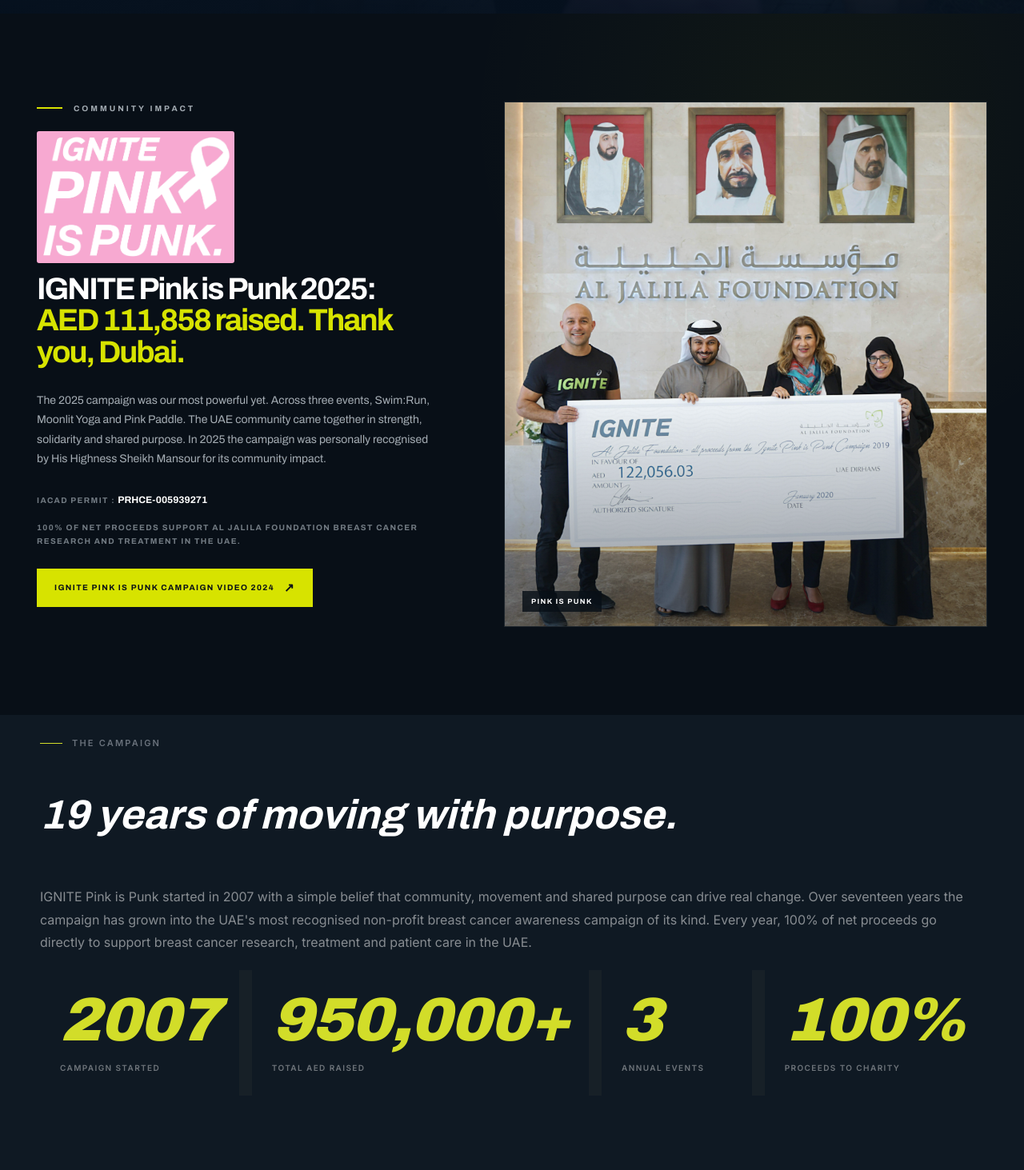
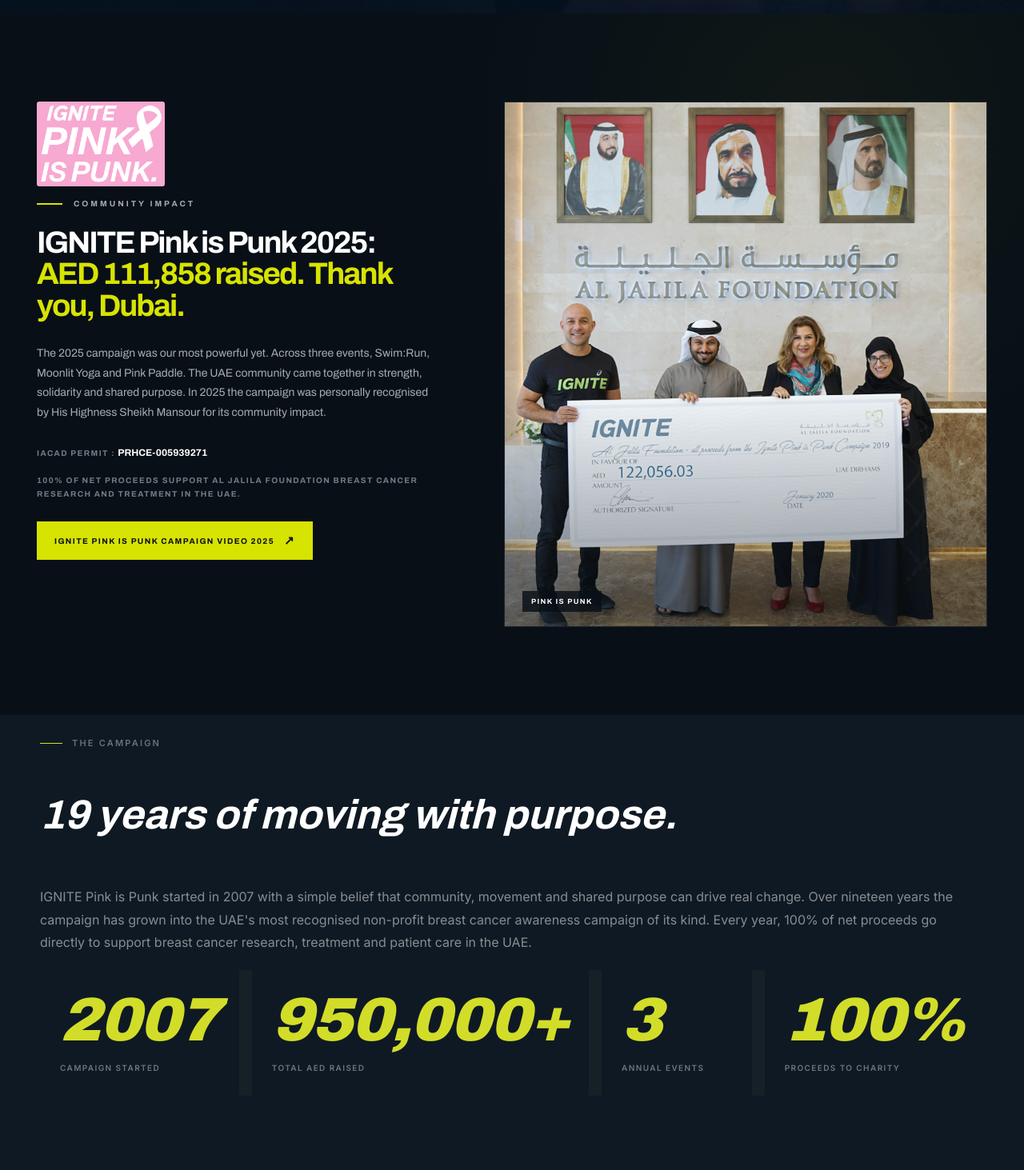
Before and after one commit to ivhub010/ignite.ae, a Next.js app: page /pink-is-punk in a window 1280 px wide. Shown: the part 980-2443 px from the top of the page at 80% size. Built offline with nearby package versions, Linux system fonts and the light colour scheme.

Commit message:
update all

```diff
--- a/app/globals.css
+++ b/app/globals.css
@@ -369,12 +369,12 @@ button{font-family:inherit}
 
 .pink-campaign-content {
   img{
-    max-width: 50%;
+    max-width: 160px;
     margin-bottom: 10px;
     border-radius: 3px;
 
     @media(max-width:767px){
-      max-width: 30%;
+      max-width: 120px;
     }
   }
 }
@@ -2710,7 +2710,7 @@ button{font-family:inherit}
 
   color: #fff;
 
-  font-size: 27px;
+  font-size: 24px;
   line-height: 1;
 
   font-weight: 700;
@@ -3238,7 +3238,8 @@ button{font-family:inherit}
   object-fit: contain;
   max-width: 25%;
   position: relative;
-  background: rgba(255, 255, 255, 0.8);
+  /* background: rgba(255, 255, 255, 0.8); */
+  filter: drop-shadow(0 4px 8px rgba(255, 255, 255, 0.7));
   padding: 10px;
   border-radius: 5px;
 }
--- a/app/page.tsx
+++ b/app/page.tsx
@@ -182,7 +182,7 @@ const LATEST_NEWS = [
     // link: 'https://ignite.ae/societe-generale/',
     link: '#',
     description:
-      'A fantastic afternoon with the Société Générale team! Colleagues from across the region joined us for a Beach Team Building session designed to challenge, energize, and strengthen collaboration. From engaging team exercises to problem-solving challenges, everyone brought their best. We concluded the day with a BBQ buffet and awards, celebrating achievements and creating lasting memories. At IGNITE, we create experiences that build stronger teams and meaningful connections. #TeamBuilding #EmployeeEngagement #Collaboration',
+      'A fantastic afternoon with the Société Générale team! Colleagues from across the region joined us for a Beach Team Building session designed to challenge, energize, and strengthen collaboration. From engaging team exercises to problem-solving challenges, everyone brought their best. We concluded the day with a BBQ buffet and awards, celebrating achievements and creating lasting memories. At IGNITE, we create experiences that build stronger teams and meaningful connections.',
   },
   {
     date: 'January 16, 2026',
@@ -191,7 +191,7 @@ const LATEST_NEWS = [
     // link: 'https://ignite.ae/promo-fix/',
     link: '#',
     description:
-      'A fantastic afternoon with the Pro Fix team! Following their team kick-off, we hosted an engaging session filled with energy, collaboration, and meaningful team challenges. It was inspiring to see everyone connect, have fun, and build stronger bonds. We look forward to partnering with this team again and creating more memorable experiences! #TeamBuilding #EmployeeEngagement #Collaboration',
+      'A fantastic afternoon with the Pro Fix team! Following their team kick-off, we hosted an engaging session filled with energy, collaboration, and meaningful team challenges. It was inspiring to see everyone connect, have fun, and build stronger bonds. We look forward to partnering with this team again and creating more memorable experiences!',
   },
   {
     date: 'January 08, 2026',
--- a/app/pink-is-punk/PinkIsPunkClient.tsx
+++ b/app/pink-is-punk/PinkIsPunkClient.tsx
@@ -237,13 +237,13 @@ export default function PinkIsPunkClient() {
       <section className="pink-campaign-section">
         <div className="pink-campaign-inner">
           <div className="pink-campaign-content">
+            <div className="pip-logo">
+              <img src="/assets/images/piplogo.png" alt="" />
+            </div>
+
             <p className="pink-campaign-eyebrow">
               Community Impact
             </p>
-
-            <div className="pip-logo">
-              <img src="/assets/images/piplogo.png" alt="" />
-            </div>
 
             <h2 className="pink-campaign-title">
               IGNITE Pink is Punk 2025:
@@ -270,12 +270,12 @@ export default function PinkIsPunkClient() {
             </div>
 
             <a
-              href="https://www.youtube.com/watch?v=0k6vQakH-LM"
+              href="https://www.youtube.com/watch?v=hQHkvVUTx_c"
               target="_blank"
               rel="noopener noreferrer"
               className="pink-campaign-cta"
             >
-              IGNITE Pink is Punk Campaign video 2024
+              IGNITE Pink is Punk Campaign video 2025
               <span>↗</span>
             </a>
           </div>
@@ -331,12 +331,10 @@ export default function PinkIsPunkClient() {
         </h2>
 
         <p className="content-body" style={{maxWidth:'100%'}}>
-          IGNITE Pink is Punk started in 2007 with a simple belief that
-          community, movement and shared purpose can drive real change. Over
-          seventeen years the campaign has grown into the UAE&apos;s most
-          recognised non-profit breast cancer awareness campaign of its kind.
-          Every year, 100% of net proceeds go directly to support breast cancer
-          research, treatment and patient care in the UAE.
+          IGNITE Pink is Punk started in 2007 with a simple belief that community, movement and shared purpose can drive
+          real change. Over nineteen years the campaign has grown into the UAE's most recognised non-profit breast cancer
+          awareness campaign of its kind. Every year, 100% of net proceeds go directly to support breast cancer research,
+          treatment and patient care in the UAE.
         </p>
 
         <div className="stats-grid">
--- a/components/SiteFooter.tsx
+++ b/components/SiteFooter.tsx
@@ -13,7 +13,7 @@ export default function SiteFooter() {
             <p className="footer-about">Dubai's leading active lifestyle brand. Since 2010.</p>
           </div>
           <div>
-            <p className="footer-heading">Associate Links</p>
+            <p className="footer-heading">The IGNITE Group</p>
             <ul className="footer-links">
               {DIVISIONS.map(d => (
                 <li key={d.label}>
@@ -43,7 +43,7 @@ export default function SiteFooter() {
         </div>
       </footer>
 
-      <a href="https://wa.me/971800446483" className="whatsapp-fab" aria-label="Chat on WhatsApp">
+      <a href="https://api.whatsapp.com/message/E6P4PRFFLS7OB1?autoload=1&app_absent=0" className="whatsapp-fab" aria-label="Chat on WhatsApp">
         <svg viewBox="0 0 24 24" width="26" height="26" fill="#fff" aria-hidden="true">
           <path d="M12 0C5.373 0 0 5.373 0 12c0 2.122.554 4.112 1.523 5.843L.057 23.882l6.19-1.622A11.95 11.95 0 0012 24c6.627 0 12-5.373 12-12S18.627 0 12 0zm0 21.818a9.806 9.806 0 01-5.007-1.37l-.358-.213-3.72.975.994-3.63-.233-.374A9.795 9.795 0 012.182 12C2.182 6.57 6.57 2.182 12 2.182c5.43 0 9.818 4.388 9.818 9.818 0 5.43-4.388 9.818-9.818 9.818z"/>
           <path d="M17.472 14.382c-.297-.149-1.758-.867-2.03-.967-.273-.099-.471-.148-.67.15-.197.297-.767.966-.94 1.164-.173.199-.347.223-.644.075-.297-.15-1.255-.463-2.39-1.475-.883-.788-1.48-1.761-1.653-2.059-.173-.297-.018-.458.13-.606.134-.133.298-.347.446-.52.149-.174.198-.298.298-.497.099-.198.05-.371-.025-.52-.075-.149-.669-1.612-.916-2.207-.242-.579-.487-.5-.669-.51-.173-.008-.371-.01-.57-.01-.198 0-.52.074-.792.372-.272.297-1.04 1.016-1.04 2.479 0 1.462 1.065 2.875 1.213 3.074.149.198 2.096 3.2 5.077 4.487.709.306 1.262.489 1.694.625.712.227 1.36.195 1.871.118.571-.085 1.758-.719 2.006-1.413.248-.694.248-1.289.173-1.413z"/>
--- a/components/SiteNav.tsx
+++ b/components/SiteNav.tsx
@@ -160,6 +160,8 @@ export default function SiteNav() {
                 <p className="ov-eyebrow">Get in touch</p>
                 <a href="tel:800446483" className="ov-contact-tel">800 IGNITE (446 483)</a>
                 <a href="mailto:info@ignite.ae" className="ov-contact-email">info@ignite.ae</a>
+                <br/>
+                <a href="https://api.whatsapp.com/message/E6P4PRFFLS7OB1?autoload=1&app_absent=0" className="whatsapp-btn">WhatsApp us</a>
               </div>
             </div>
           </div>
@@ -197,6 +199,8 @@ export default function SiteNav() {
             <p className="ov-eyebrow" style={{ marginBottom: 12 }}>Get in touch</p>
             <a href="tel:800446483" className="ov-contact-tel">800 IGNITE</a>
             <a href="mailto:info@ignite.ae" className="ov-contact-email">info@ignite.ae</a>
+            <br/>
+            <a href="https://api.whatsapp.com/message/E6P4PRFFLS7OB1?autoload=1&app_absent=0" className="whatsapp-btn">WhatsApp us</a>
           </div>
         </div>
       </div>
```
